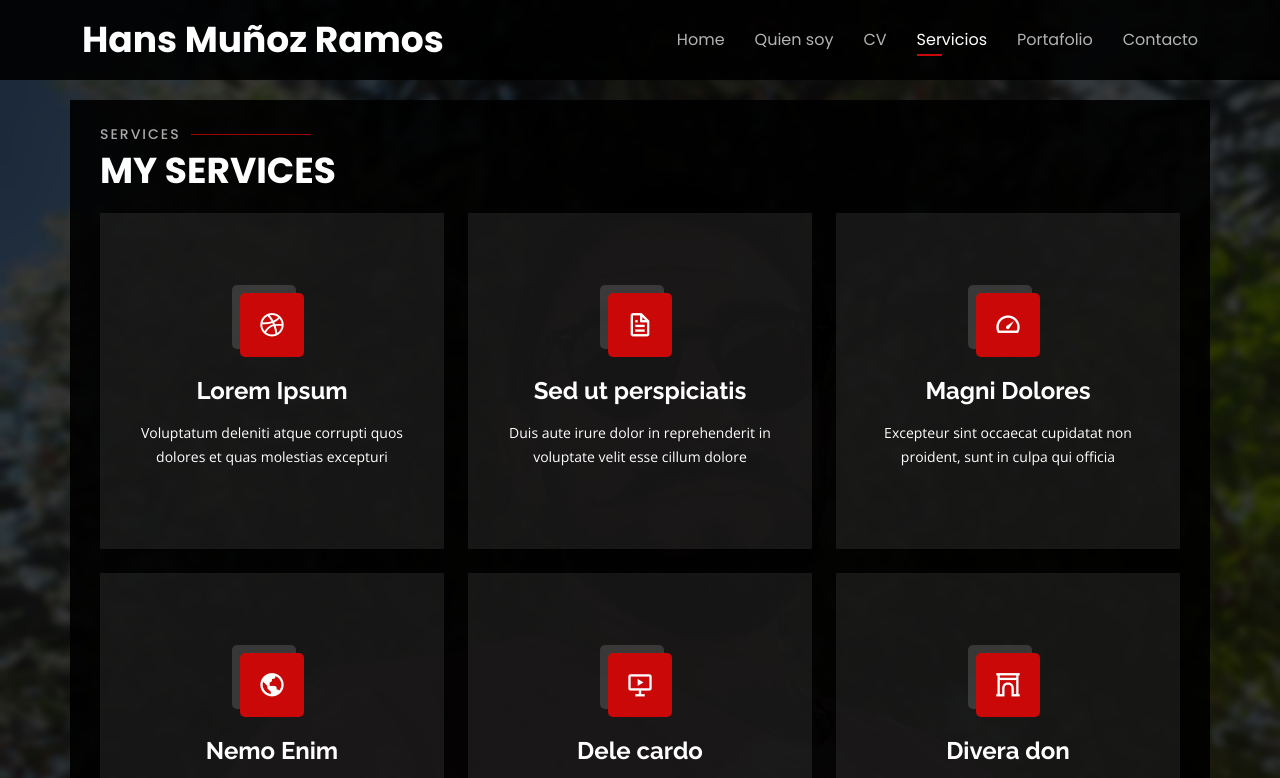
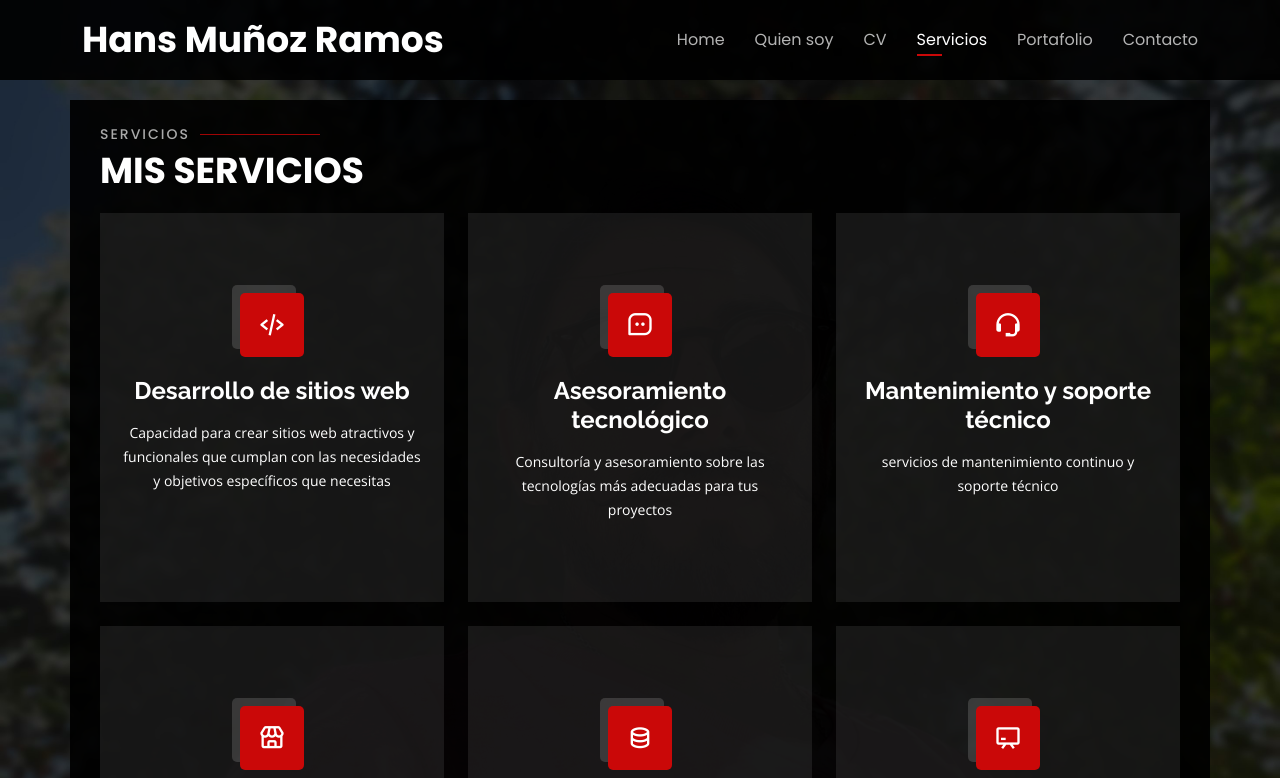
Before and after one commit to DonHansCL/DonHansCL.github.io, a plain HTML site: page index.html in a window 1280 px wide. Both pictures are taken after a click on the link "Servicios". Shown: the top 778 px of the page. Drawn offline with nearby package versions, Linux system fonts and the light colour scheme.

Commit message:
edición seccion mis servicios

```diff
--- a/index.html
+++ b/index.html
@@ -600,56 +600,56 @@
     <div class="container">
 
       <div class="section-title">
-        <h2>Services</h2>
-        <p>My Services</p>
+        <h2>Servicios</h2>
+        <p>Mis Servicios</p>
       </div>
 
       <div class="row">
         <div class="col-lg-4 col-md-6 d-flex align-items-stretch">
           <div class="icon-box">
-            <div class="icon"><i class="bx bxl-dribbble"></i></div>
-            <h4><a href="">Lorem Ipsum</a></h4>
-            <p>Voluptatum deleniti atque corrupti quos dolores et quas molestias excepturi</p>
+            <div class="icon"><i class='bx bx-code-alt' ></i></div>
+            <h4><a href="">Desarrollo de sitios web</a></h4>
+            <p>Capacidad para crear sitios web atractivos y funcionales que cumplan con las necesidades y objetivos específicos que necesitas</p>
           </div>
         </div>
 
         <div class="col-lg-4 col-md-6 d-flex align-items-stretch mt-4 mt-md-0">
           <div class="icon-box">
-            <div class="icon"><i class="bx bx-file"></i></div>
-            <h4><a href="">Sed ut perspiciatis</a></h4>
-            <p>Duis aute irure dolor in reprehenderit in voluptate velit esse cillum dolore</p>
+            <div class="icon"><i class='bx bx-message-square-dots'></i></div>
+            <h4><a href="">Asesoramiento tecnológico</a></h4>
+            <p>Consultoría y asesoramiento sobre las tecnologías más adecuadas para tus proyectos</p>
           </div>
         </div>
 
         <div class="col-lg-4 col-md-6 d-flex align-items-stretch mt-4 mt-lg-0">
           <div class="icon-box">
-            <div class="icon"><i class="bx bx-tachometer"></i></div>
-            <h4><a href="">Magni Dolores</a></h4>
-            <p>Excepteur sint occaecat cupidatat non proident, sunt in culpa qui officia</p>
+            <div class="icon"><i class='bx bx-support' ></i></i></div>
+            <h4><a href="">Mantenimiento y soporte técnico</a></h4>
+            <p>servicios de mantenimiento continuo y soporte técnico</p>
           </div>
         </div>
 
         <div class="col-lg-4 col-md-6 d-flex align-items-stretch mt-4">
           <div class="icon-box">
-            <div class="icon"><i class="bx bx-world"></i></div>
-            <h4><a href="">Nemo Enim</a></h4>
-            <p>At vero eos et accusamus et iusto odio dignissimos ducimus qui blanditiis</p>
+            <div class="icon"><i class='bx bx-store'></i></div>
+            <h4><a href="">Desarrollo de sistemas de gestión de contenidos (CMS)</a></h4>
+            <p>Sistemas de gestión de contenidos en WordPress, sitios web de comercio electrónico, integrar plataformas de pago</p>
           </div>
         </div>
 
         <div class="col-lg-4 col-md-6 d-flex align-items-stretch mt-4">
           <div class="icon-box">
-            <div class="icon"><i class="bx bx-slideshow"></i></div>
-            <h4><a href="">Dele cardo</a></h4>
-            <p>Quis consequatur saepe eligendi voluptatem consequatur dolor consequuntur</p>
+            <div class="icon"><i class='bx bx-data' ></i></div>
+            <h4><a href="">Desarrollo de bases de datos</a></h4>
+            <p>Diseñar y desarrollar bases de datos eficientes y bien estructuradas utilizando SQL Server</p>
           </div>
         </div>
 
         <div class="col-lg-4 col-md-6 d-flex align-items-stretch mt-4">
           <div class="icon-box">
-            <div class="icon"><i class="bx bx-arch"></i></div>
-            <h4><a href="">Divera don</a></h4>
-            <p>Modi nostrum vel laborum. Porro fugit error sit minus sapiente sit aspernatur</p>
+            <div class="icon"><i class='bx bx-chalkboard'></i></div>
+            <h4><a href="">Clases de inglés - Interprete</a></h4>
+            <p>Clases especializadas en inglés técnico para desarrolladores web, ingenieros informáticos y otras profesiones</p>
           </div>
         </div>
 
```
